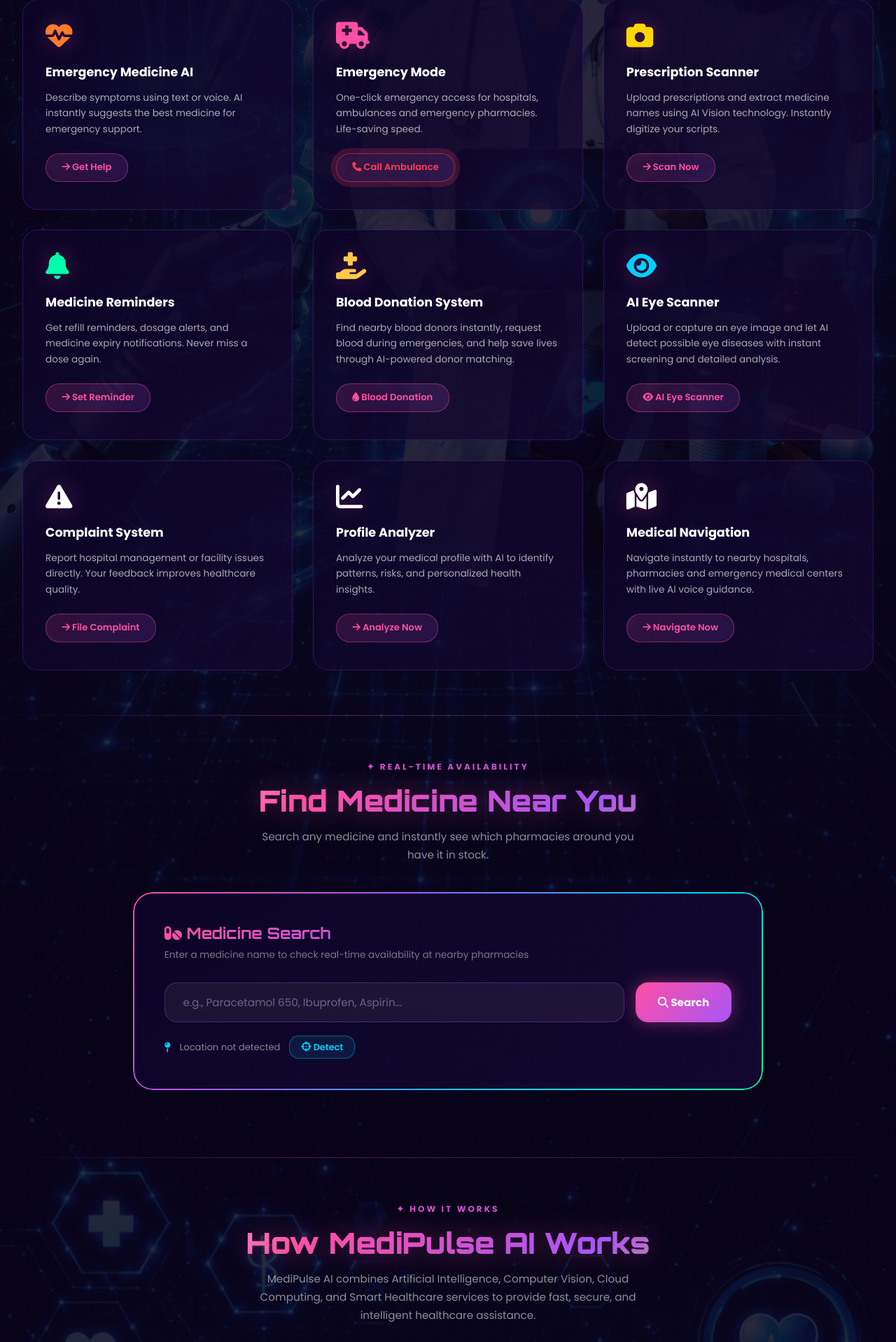
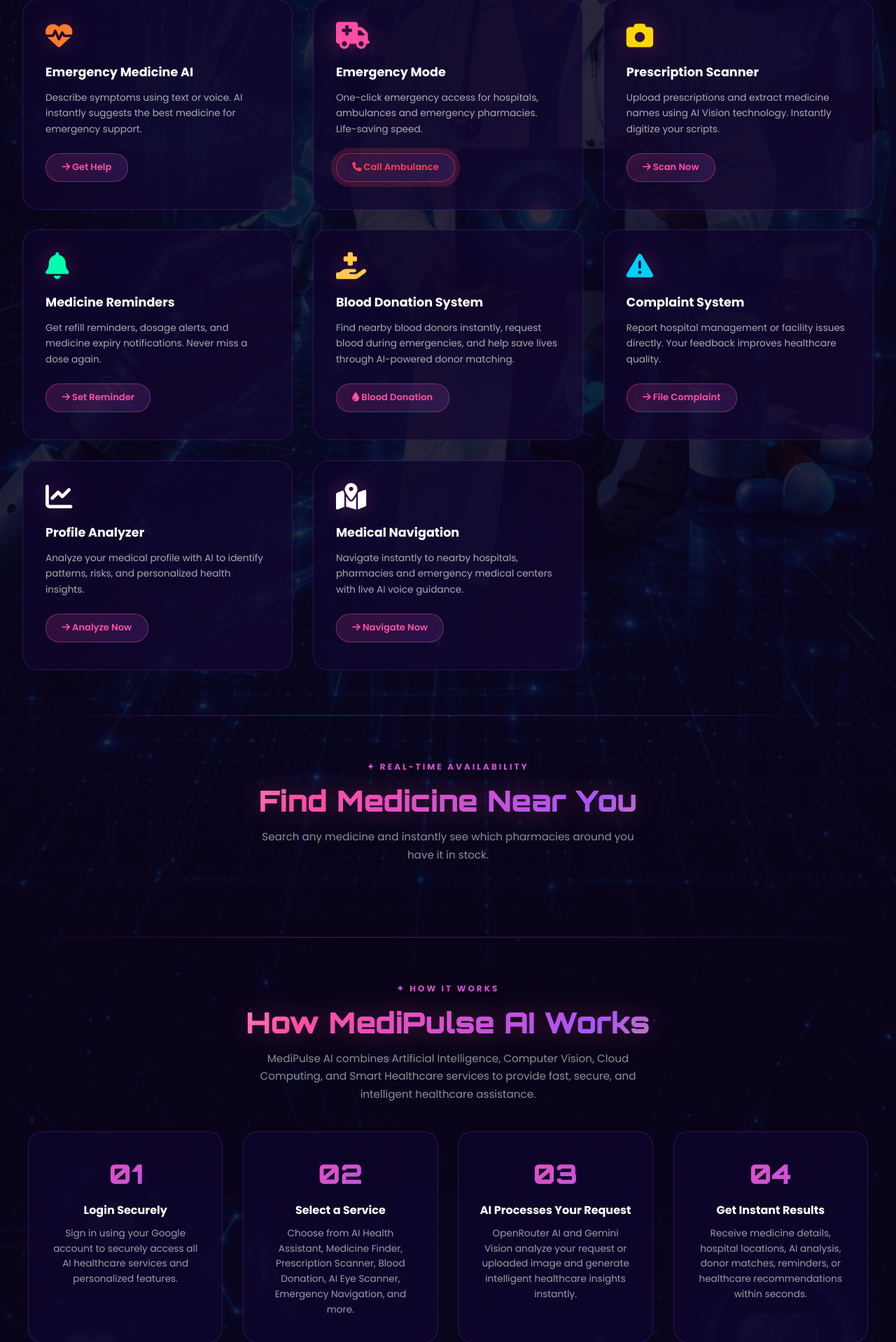
Before and after one commit to Sahaya-Sathish-S/Medipulse-AI, a Flask app: page /home in a window 1280 px wide. Shown: the part 1466-3384 px from the top of the page at 70% size. Run offline with Flask 3, Linux system fonts and the light colour scheme; some libraries are stand-ins or nearby versions.

Commit message:
Remove AI Eye Scanner and Medicine Search sections
Removed AI Eye Scanner and Medicine Search sections from home.html.

```diff
--- a/templates/home.html
+++ b/templates/home.html
@@ -416,16 +416,6 @@ footer p{font-size:.85rem;color:rgba(255,255,255,.4);line-height:1.9;margin-bott
     </a>
 </div>
 
-<!-- AI Eye Scanner -->
-<div class="feature-card reveal">
-    <i class="fa-solid fa-eye card-icon"></i>
-    <h3>AI Eye Scanner</h3>
-    <p>Upload or capture an eye image and let AI detect possible eye diseases with instant screening and detailed analysis.</p>
-    <a href="/scanner" class="card-btn">
-        <i class="fa-solid fa-eye"></i> AI Eye Scanner
-    </a>
-</div>
-
       <div class="feature-card reveal">
         <i class="fa-solid fa-triangle-exclamation card-icon"></i>
         <h3>Complaint System</h3>
@@ -458,24 +448,6 @@ footer p{font-size:.85rem;color:rgba(255,255,255,.4);line-height:1.9;margin-bott
     <div class="eyebrow">✦ Real-Time Availability</div>
     <h2 class="section-title">Find Medicine Near You</h2>
     <p class="section-desc">Search any medicine and instantly see which pharmacies around you have it in stock.</p>
-  </div>
-  <div class="search-section reveal">
-    <div class="search-wrapper">
-      <div class="search-inner">
-        <div class="search-title"><i class="fa-solid fa-pills"></i> Medicine Search</div>
-        <p class="search-subtitle">Enter a medicine name to check real-time availability at nearby pharmacies</p>
-        <div class="search-box">
-          <input class="search-input" id="medicineInput" type="text" placeholder="e.g., Paracetamol 650, Ibuprofen, Aspirin..." autocomplete="off">
-          <button class="search-btn" onclick="searchMedicine()"><i class="fa-solid fa-magnifying-glass"></i> Search</button>
-        </div>
-        <div class="location-info">
-          <i class="fa-solid fa-map-pin"></i>
-          <span id="locationText">Location not detected</span>
-          <button class="detect-btn" onclick="detectLocation()"><i class="fa-solid fa-crosshairs"></i> Detect</button>
-        </div>
-        <div class="results-container" id="resultsContainer"></div>
-      </div>
-    </div>
   </div>
 </section>
 
```
